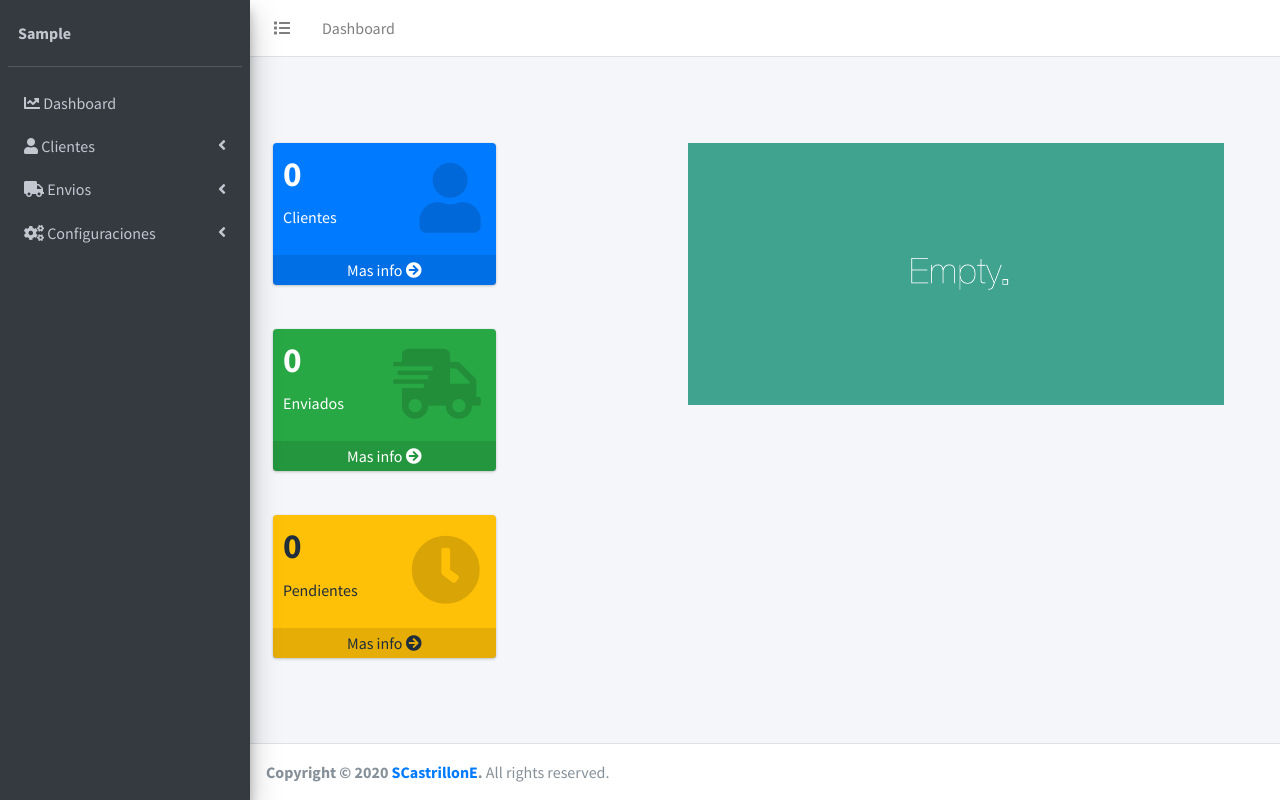
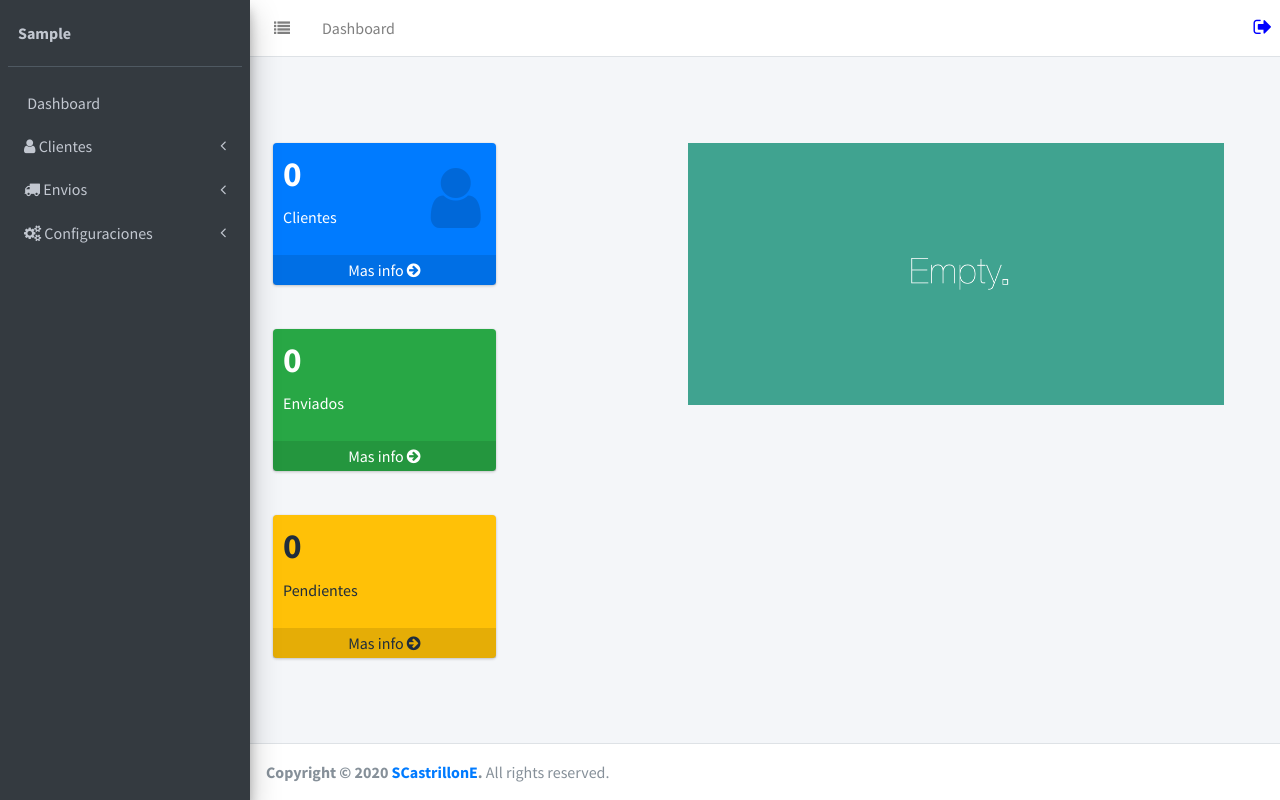
Before and after one commit to ScastrillonE/Gestion-envios, a Django app: page / in a window 1280 px wide. Run offline with Django 3.2, Linux system fonts and the light colour scheme; the visitor is signed in with stand-in values (Sample User, id 1); data comes from the database, SQL or seed files in the repository; data that the repository does not hold is empty; some libraries are stand-ins or nearby versions.

Commit message:
corrected url

```diff
--- a/core/templates/core/base/base.html
+++ b/core/templates/core/base/base.html
@@ -9,10 +9,10 @@
     <title>{{company_data.name_company}}</title>
     <!-- Tell the browser to be responsive to screen width -->
     <meta name="viewport" content="width=device-width, initial-scale=1">
+<!--    jquery modal-->
+    <script src="https://cdnjs.cloudflare.com/ajax/libs/jquery-modal/0.9.1/jquery.modal.min.js"></script>
     <!-- Font Awesome -->
-    <script src="https://cdnjs.cloudflare.com/ajax/libs/jquery-modal/0.9.1/jquery.modal.min.js"></script>
-
-    <link rel="stylesheet" href="{% static 'lib/fontawesome-free/css/all.min.css' %}">
+    <link rel="stylesheet" href="https://stackpath.bootstrapcdn.com/font-awesome/4.7.0/css/font-awesome.min.css">
     <!-- Ionicons -->
     <link rel="stylesheet" href="https://code.ionicframework.com/ionicons/2.0.1/css/ionicons.min.css">
     <!-- overlayScrollbars -->
```
